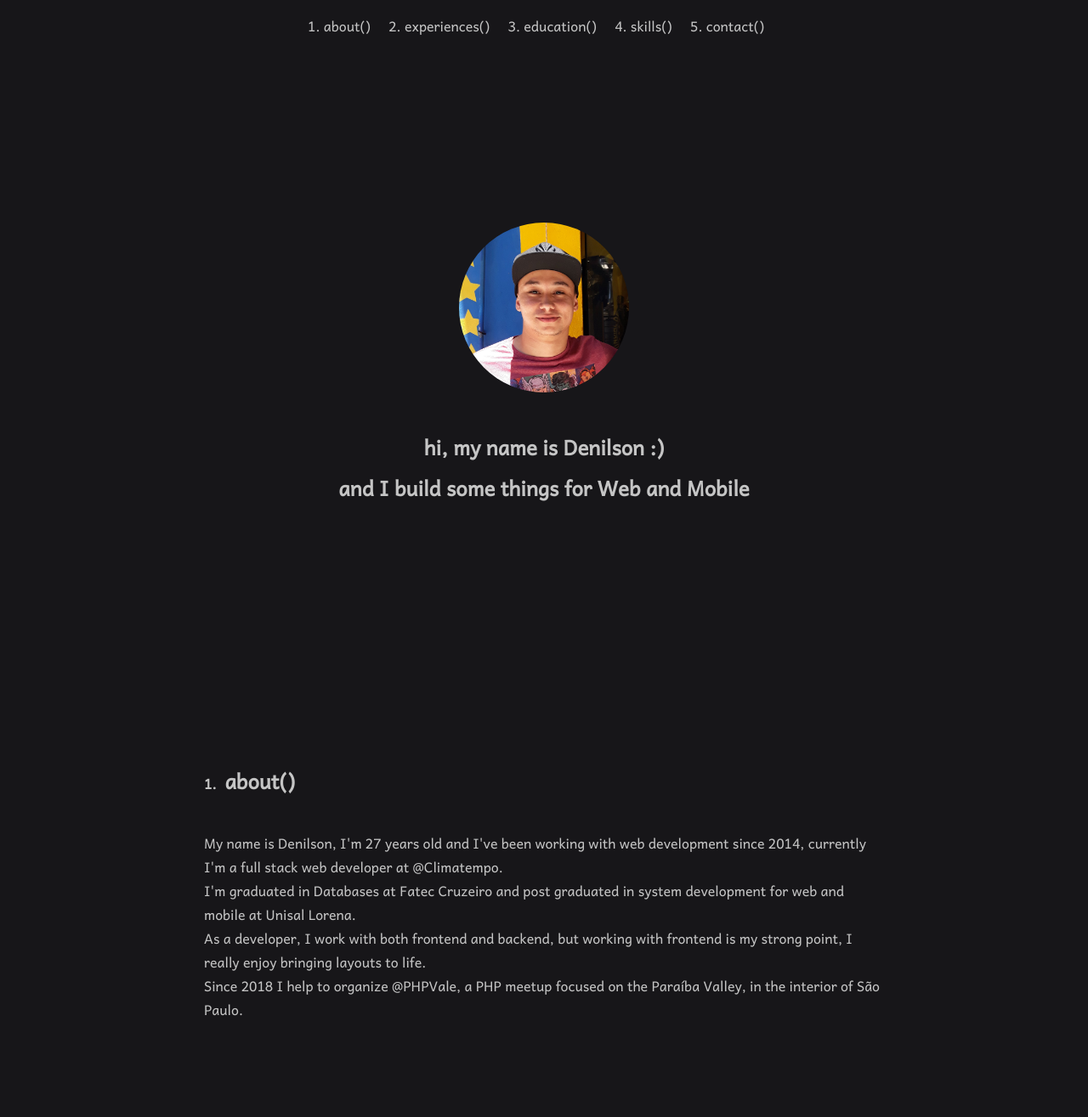
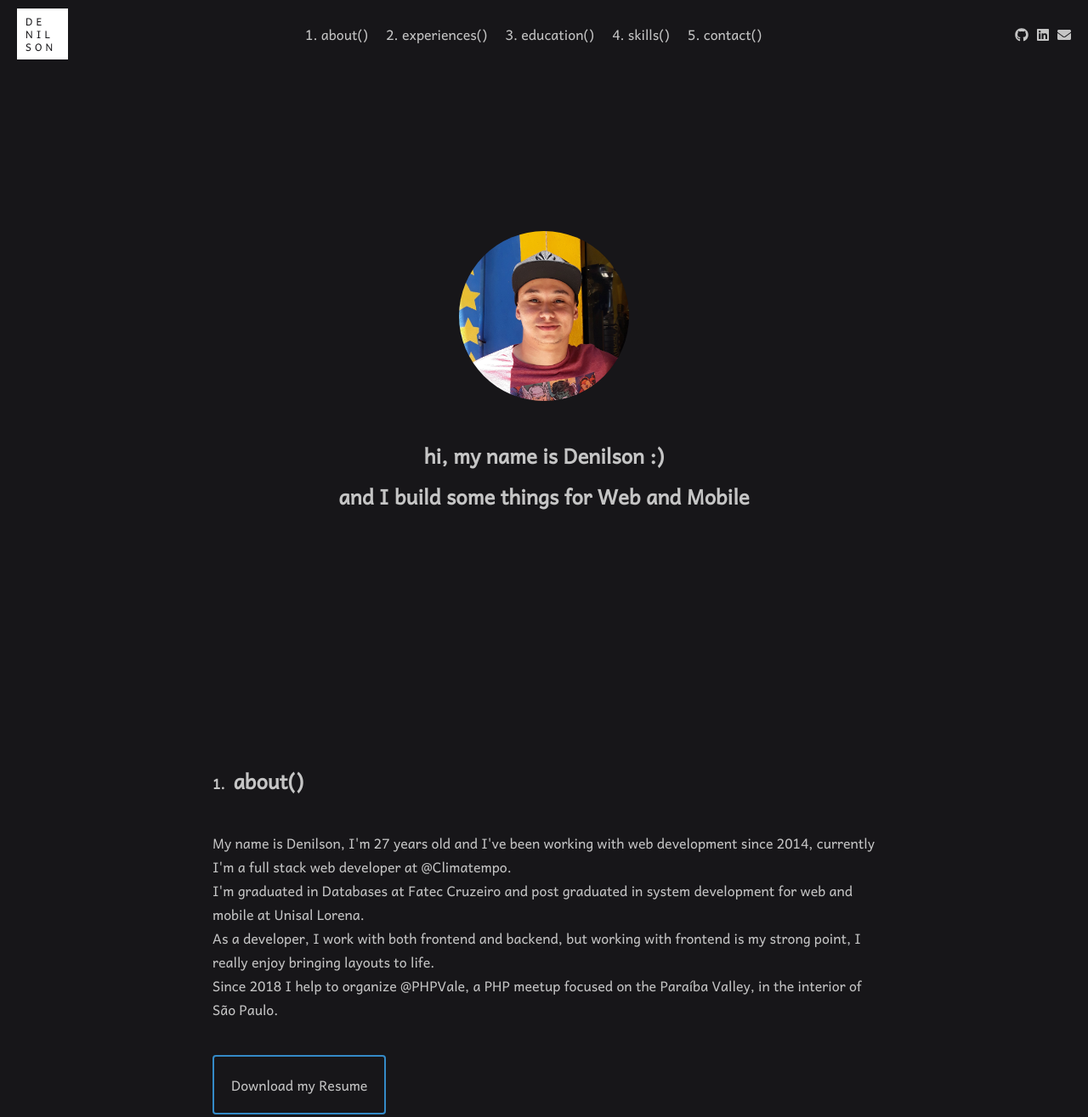
Before and after one commit to denilsonrp/denilsonrp-web, a Gatsby site: page / in a window 1280 px wide. Shown: the top 1315 px of the page at 85% size. Built offline with nearby package versions, Linux system fonts and the light colour scheme; Gatsby itself is replaced by a stand-in of ours.

Commit message:
:zap: Create others sections

```diff
--- a/gatsby-config.js
+++ b/gatsby-config.js
@@ -1,8 +1,8 @@
 module.exports = {
   siteMetadata: {
     title: `Denilson Raimundo de Paula | Web and Mobile Developer`,
-    description: `Kick off your next, great Gatsby project with this default starter. This barebones starter ships with the main Gatsby configuration files you might need.`,
-    author: `@gatsbyjs`,
+    description: `Personal Website of Denilson Raimundo de Paula`,
+    author: `@denilsonrp`,
   },
   plugins: [
     `gatsby-plugin-fontawesome-css`,
--- /dev/null
+++ b/src/components/Button/index.js
@@ -0,0 +1,11 @@
+import React from 'react'
+
+import { ButtonContainer } from './styles'
+
+const Button = ({ href, title, style }) => (
+  <ButtonContainer href={href} className={style}>
+    {title}
+  </ButtonContainer>
+)
+
+export default Button
--- /dev/null
+++ b/src/components/Button/styles.js
@@ -0,0 +1,32 @@
+import styled from 'styled-components'
+
+export const ButtonContainer = styled.a`
+  align-items: center;
+  background-color: transparent;
+  border: 2px solid #348AC7;
+  border-radius: 4px;
+  cursor: pointer;
+  display: inline-flex;
+  padding: 20px;
+  position: relative;
+
+  &:after {
+    background: #348AC7;
+    bottom: 0;
+    content: '';
+    height: 0;
+    left: 0;
+    position: absolute;
+    transition: height .25s;
+    width: 100%;
+    z-index: -1;
+  }
+
+  &:hover {
+    color: #FFFFFF;
+
+    &:after {
+      height: 100%;
+    }
+  }
+`
--- a/src/components/Footer/index.js
+++ b/src/components/Footer/index.js
@@ -1,4 +1,7 @@
 import React from 'react'
+import { FontAwesomeIcon } from '@fortawesome/react-fontawesome'
+
+import { faHeart } from '@fortawesome/free-solid-svg-icons'
 
 import {
   FooterContainer,
@@ -8,7 +11,9 @@ import {
 const Footer = () => (
   <FooterContainer>
 
-    <FooterLink href="http://github.com/denilsonrp/denilsonrp.github.io" target="_blank" rel="noreferrer">Developed with by Denilson.</FooterLink>
+    <FooterLink href="http://github.com/denilsonrp/denilsonrp.github.io" target="_blank" rel="noreferrer">
+      Developed with <FontAwesomeIcon icon={faHeart} aria-label="Developed with love" /> by Denilson.
+    </FooterLink>
 
   </FooterContainer>
 )
--- a/src/components/Header/index.js
+++ b/src/components/Header/index.js
@@ -1,39 +1,68 @@
 import React from 'react'
 import { Link } from "gatsby"
+import { FontAwesomeIcon } from '@fortawesome/react-fontawesome'
+
+import {
+  faGithub,
+  faLinkedin,
+} from '@fortawesome/free-brands-svg-icons'
+
+import { faEnvelope } from '@fortawesome/free-solid-svg-icons'
 
 import {
   HeaderContainer,
+  Logo,
   NavLinks,
   NavLinksOl,
-  NavLinksOlLi
+  SocialLinksUl,
 } from './styles'
 
 const Header = () => (
   <HeaderContainer>
 
-    <div></div>
+    <Logo>
+      <span>de</span>
+      <span>nil</span>
+      <span>son</span>
+    </Logo>
 
     <NavLinks>
       <NavLinksOl>
-        <NavLinksOlLi>
+        <li>
           <Link to="/#about">about()</Link>
-        </NavLinksOlLi>
-        <NavLinksOlLi>
+        </li>
+        <li>
           <Link to="/#experiences">experiences()</Link>
-        </NavLinksOlLi>
-        <NavLinksOlLi>
+        </li>
+        <li>
           <Link to="/#education">education()</Link>
-        </NavLinksOlLi>
-        <NavLinksOlLi>
+        </li>
+        <li>
           <Link to="/#skills">skills()</Link>
-        </NavLinksOlLi>
-        <NavLinksOlLi>
+        </li>
+        <li>
           <Link to="/#contact">contact()</Link>
-        </NavLinksOlLi>
+        </li>
       </NavLinksOl>
     </NavLinks>
 
-    <div></div>
+    <SocialLinksUl>
+      <li>
+        <a href="https://github.com/denilsonrp" target="_blank" rel="noreferrer">
+          <FontAwesomeIcon icon={faGithub} aria-label="Meu perfil no Github" title="Meu perfil no Github" />
+        </a>
+      </li>
+      <li>
+        <a href="https://linkedin.com/in/denilsonrp" target="_blank" rel="noreferrer">
+          <FontAwesomeIcon icon={faLinkedin} aria-label="Meu perfil no Linkedin" title="Meu perfil no Linkedin" />
+        </a>
+      </li>
+      <li>
+        <a href="mailto:denilsonraimundo10@gmail.com">
+          <FontAwesomeIcon icon={faEnvelope} aria-label="Envie um e-mail para denilsonraimundo10@gmail.com" title="Envie um e-mail para denilsonraimundo10@gmail.com" />
+        </a>
+      </li>
+    </SocialLinksUl>
 
   </HeaderContainer>
 )
--- a/src/components/Header/styles.js
+++ b/src/components/Header/styles.js
@@ -3,23 +3,63 @@ import styled from 'styled-components'
 export const HeaderContainer = styled.header`
   align-items: center;
   display: flex;
-  height: 60px;
+  height: 80px;
   justify-content: space-between;
   padding-left: 20px;
   padding-right: 20px;
 `
 
-export const NavLinks = styled.nav``
+export const Logo = styled.div`
+  background-color: #FFFFFF;
+  color: #171619;
+  display: flex;
+  flex-direction: column;
+  height: 60px;
+  justify-content: center;
+  padding-left: 10px;
+  padding-right: 10px;
+  text-transform: uppercase;
+  width: 60px;
+
+  span {
+    font-size: 12px;
+    letter-spacing: 4px;
+    line-height: 15px;
+  }
+`
+
+export const NavLinks = styled.nav`
+
+  @media (max-width: 991px) {
+    flex-direction: column;
+    left: 0;
+    position: absolute;
+    top: 80px;
+    width: 100%;
+    z-index: 9;
+  }
+`
 
 export const NavLinksOl = styled.ol`
   display: flex;
   gap: 40px;
+
+  @media (max-width: 991px) {
+    align-items: center;
+    flex-direction: column;
+  }
+
+  li {
+    transition: color .25s;
+
+    &:hover, &:hover a {
+      color: #348AC7;
+    }
+  }
 `
 
-export const NavLinksOlLi = styled.li`
-  transition: color .25s;
-
-  &:hover, &:hover a {
-    color: #348AC7;
-  }
+export const SocialLinksUl = styled.ul`
+  display: flex;
+  gap: 10px;
+  list-style: none;
 `
--- a/src/components/Section/index.js
+++ b/src/components/Section/index.js
@@ -5,8 +5,8 @@ import {
   SectionTitle
 } from './styles'
 
-const Section = ({ children, title }) => (
-  <SectionContainer>
+const Section = ({ children, id, title }) => (
+  <SectionContainer id={id}>
     <SectionTitle>{title}</SectionTitle>
 
     {children}
--- a/src/components/Section/styles.js
+++ b/src/components/Section/styles.js
@@ -2,10 +2,9 @@ import styled from 'styled-components'
 
 export const SectionContainer = styled.section`
   counter-increment: section-counter;
-  padding-bottom: 100px;
-  padding-top: 100px;
   margin: 0 auto;
   max-width: 800px;
+  padding: 100px 10px;
 `
 
 export const SectionTitle = styled.h2`
--- a/src/components/Sections/About/index.js
+++ b/src/components/Sections/About/index.js
@@ -1,13 +1,20 @@
 import React from 'react'
 
 import Section from './../../Section'
+import Button from './../../Button'
 
 const SectionAbout = () => (
-  <Section title='about()'>
+  <Section title='about()' id='about'>
     <p>My name is Denilson, I'm 27 years old and I've been working with web development since 2014, currently I'm a full stack web developer at <a href="https://www.climatempo.com.br" title="Site da Climatempo" target="_blank" rel="noreferrer">@Climatempo</a>.</p>
     <p>I'm graduated in Databases at Fatec Cruzeiro and post graduated in system development for web and mobile at Unisal Lorena.</p>
     <p>As a developer, I work with both frontend and backend, but working with frontend is my strong point, I really enjoy bringing layouts to life.</p>
     <p>Since 2018 I help to organize <a href="https://phpvale.github.io" title="Site da comunidade PHPVale" target="_blank" rel="noreferrer">@PHPVale</a>, a PHP meetup focused on the Paraíba Valley, in the interior of São Paulo.</p>
+
+    <Button
+      href='/'
+      title='Download my Resume'
+      style='_margin-t-40'
+    />
   </Section>
 )
 
--- /dev/null
+++ b/src/components/Sections/Contact/index.js
@@ -0,0 +1,39 @@
+import React from 'react'
+import { FontAwesomeIcon } from '@fortawesome/react-fontawesome'
+
+import {
+  faGithub,
+  faLinkedin
+} from '@fortawesome/free-brands-svg-icons'
+
+import { faEnvelope } from '@fortawesome/free-solid-svg-icons'
+
+import { List } from './styles'
+
+import Section from '../../Section'
+
+const SectionContact = () => (
+  <Section title='contact()' id='contact'>
+    <p>Let's talk? You can find me at the following links:</p>
+
+    <List>
+      <li>
+        <a href="https://github.com/denilsonrp" target="_blank" rel="noreferrer">
+          <FontAwesomeIcon icon={faGithub} aria-label="Meu perfil no Github" title="Meu perfil no Github" size='2x' />
+        </a>
+      </li>
+      <li>
+        <a href="https://linkedin.com/in/denilsonrp" target="_blank" rel="noreferrer">
+          <FontAwesomeIcon icon={faLinkedin} aria-label="Meu perfil no Linkedin" title="Meu perfil no Linkedin" size='2x' />
+        </a>
+      </li>
+      <li>
+        <a href="mailto:denilsonraimundo10@gmail.com">
+          <FontAwesomeIcon icon={faEnvelope} aria-label="Envie um e-mail para denilsonraimundo10@gmail.com" title="Envie um e-mail para denilsonraimundo10@gmail.com" size='2x' />
+        </a>
+      </li>
+    </List>
+  </Section>
+)
+
+export default SectionContact
--- /dev/null
+++ b/src/components/Sections/Contact/styles.js
@@ -0,0 +1,8 @@
+import styled from 'styled-components'
+
+export const List = styled.ul`
+  display: flex;
+  gap: 20px;
+  list-style: none;
+  margin-top: 20px;
+`
--- a/src/components/Sections/Education/index.js
+++ b/src/components/Sections/Education/index.js
@@ -3,8 +3,14 @@ import React from 'react'
 import Section from '../../Section'
 
 const SectionEducation = () => (
-  <Section title='education()'>
+  <Section title='education()' id='education'>
+    <h3 className="-featured-color">@Unisal Lorena</h3>
+    <h4>Pós graduação em Desenvolvimento de Sistemas para Web e Mobile</h4>
+    <time dateTime="2015-03">March 2015</time> - <time dateTime="2017-03">March 2017</time>
 
+    <h3 className="-featured-color _margin-t-40">@Fatec Cruzeiro</h3>
+    <h4>Tecnólogo em Banco de Dados</h4>
+    <time dateTime="2012-07">July 2012</time> - <time dateTime="2015-06">June 2015</time>
   </Section>
 )
 
--- a/src/components/Sections/Experiences/index.js
+++ b/src/components/Sections/Experiences/index.js
@@ -3,7 +3,7 @@ import React from 'react'
 import Section from '../../Section'
 
 const SectionExperiences = () => (
-  <Section title='experiences()'>
+  <Section title='experiences()' id='experiences'>
     <h3 className="-featured-color">@Climatempo</h3>
     <h4>Fullstack Developer</h4>
     <time dateTime="2017-06">June 2017</time> - <time dateTime="2020-12">December 2020</time>
--- a/src/components/Sections/Home/styles.js
+++ b/src/components/Sections/Home/styles.js
@@ -21,7 +21,7 @@ export const SectionContainer = styled.section`
   align-items: center;
   display: flex;
   flex-direction: column;
-  height: calc(100vh - 60px);
+  height: calc(100vh - 80px);
   justify-content: center;
   text-align: center;
 `
--- a/src/components/Sections/Skills/index.js
+++ b/src/components/Sections/Skills/index.js
@@ -13,18 +13,14 @@ import {
   faLinux
 } from '@fortawesome/free-brands-svg-icons'
 
-import {
-  faDatabase
-} from '@fortawesome/free-solid-svg-icons'
+import { faDatabase } from '@fortawesome/free-solid-svg-icons'
 
-import {
-  List
-} from './styles'
+import { List } from './styles'
 
 import Section from '../../Section'
 
 const SectionSkills = () => (
-  <Section title='skills()'>
+  <Section title='skills()' id='skills'>
     <List>
       <li>
         <FontAwesomeIcon icon={faHtml5} aria-label="html 5" title="html 5" size='3x' />
--- a/src/components/Sections/Skills/styles.js
+++ b/src/components/Sections/Skills/styles.js
@@ -2,8 +2,13 @@ import styled from 'styled-components'
 
 export const List = styled.ul`
   &:first-of-type {
-    display: flex;
+    display: grid;
     gap: 20px;
+    grid-template-columns: repeat(auto-fill, minmax(60px, 1fr));
+
+    li {
+      justify-content: center;
+    }
   }
 
   :not(:first-of-type) {
--- a/src/pages/index.js
+++ b/src/pages/index.js
@@ -1,10 +1,11 @@
 import React from 'react'
 
 import Layout from '../components/Layout'
+import SectionAbout from '../components/Sections/About'
+import SectionContact from '../components/Sections/Contact'
+import SectionEducation from '../components/Sections/Education'
+import SectionExperiences from '../components/Sections/Experiences'
 import SectionHome from '../components/Sections/Home'
-import SectionAbout from '../components/Sections/About'
-import SectionExperiences from '../components/Sections/Experiences'
-import SectionEducation from '../components/Sections/Education'
 import SectionSkills from '../components/Sections/Skills'
 import SEO from '../components/seo'
 
@@ -16,6 +17,7 @@ const IndexPage = () => (
     <SectionExperiences />
     <SectionEducation />
     <SectionSkills />
+    <SectionContact />
   </Layout>
 )
 
```
